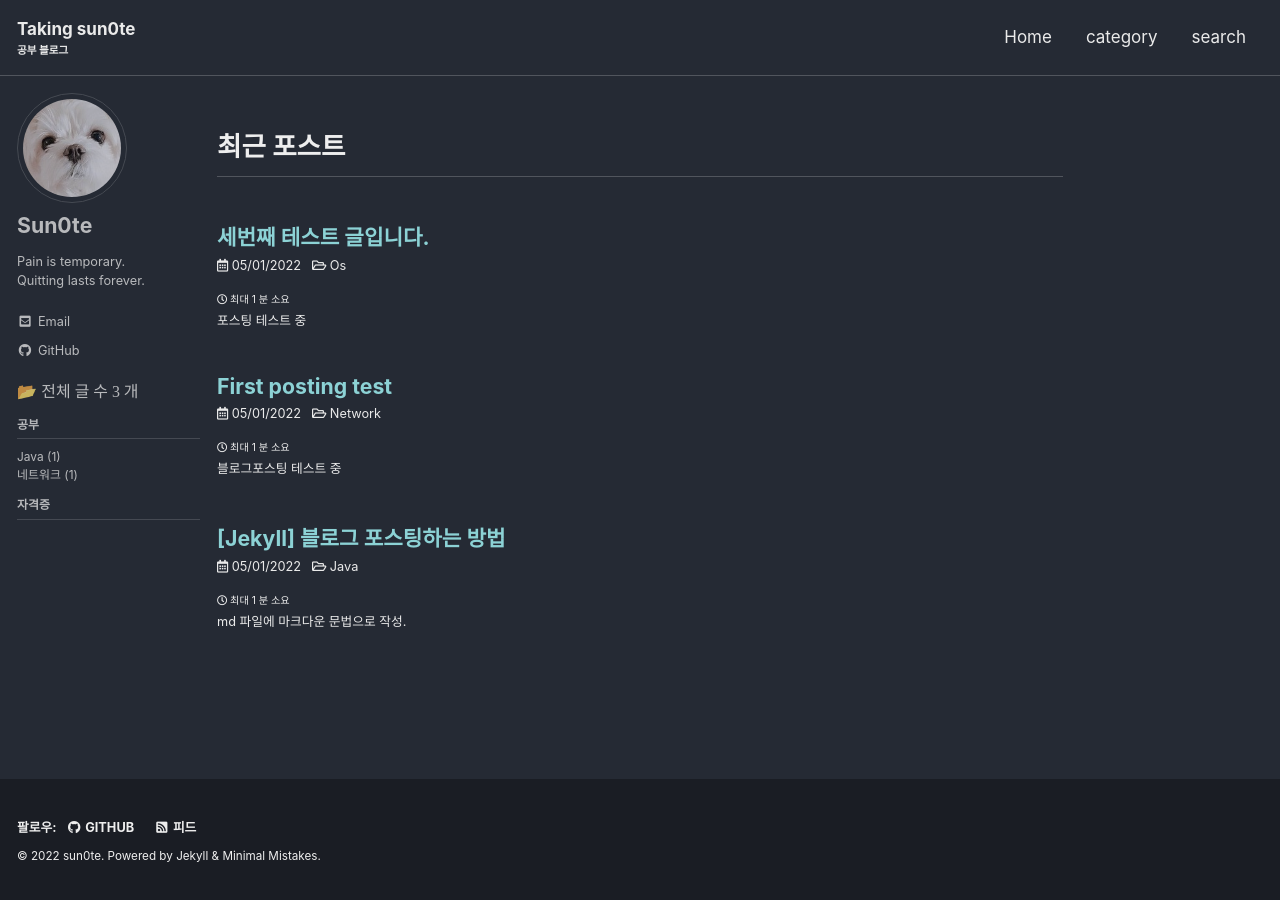
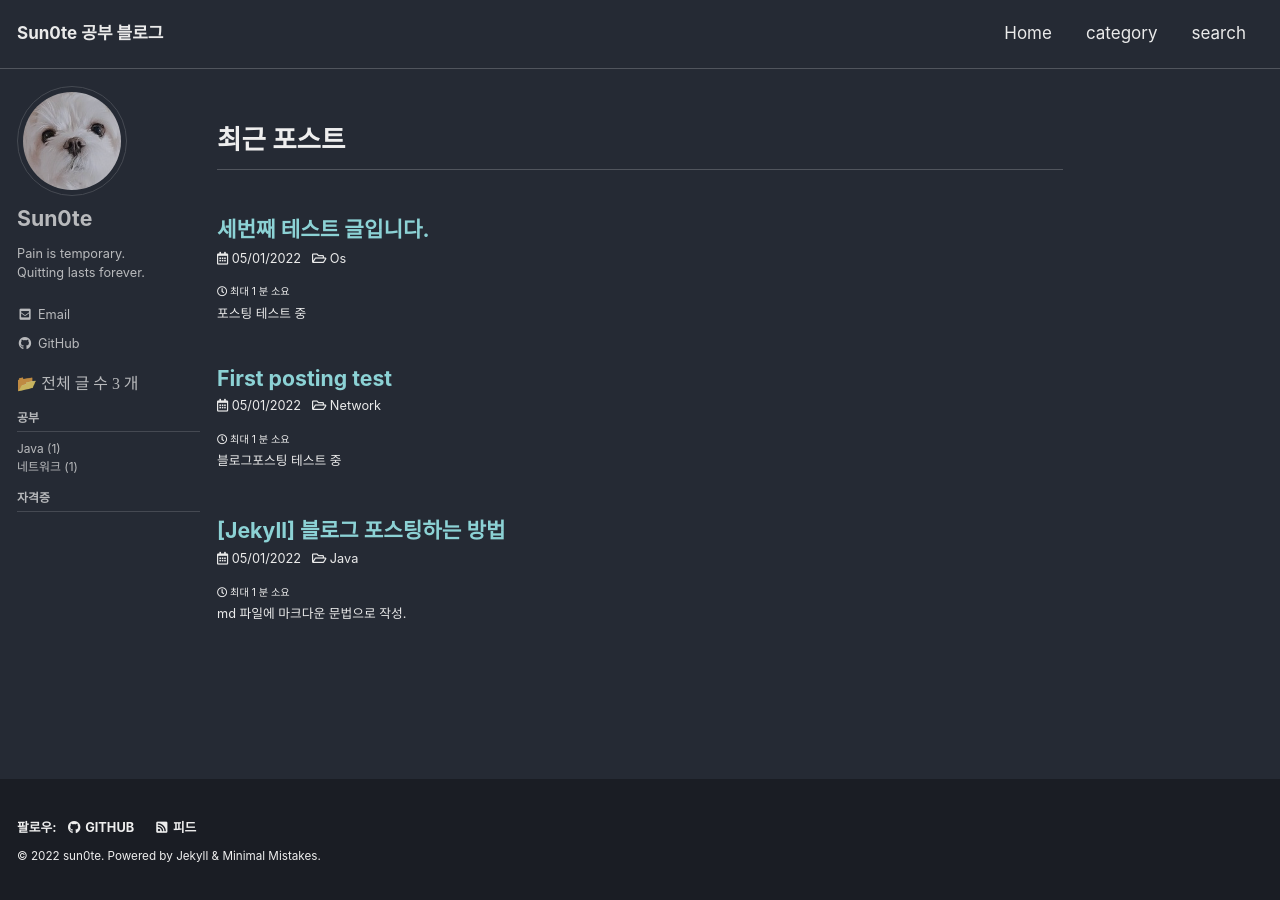
Before and after one commit to sun0te/sun0te.github.io, a Jekyll site: the page built from index.html, in a window 1280 px wide. Built offline with Jekyll 4.4.1, drawn with Linux system fonts in a browser that asks for light colours; cached includes are drawn as plain includes; some web fonts are replaced; the list of posts is cut into pages by our own code.

Commit message:
Update _config.yml

```diff
--- a/_config.yml
+++ b/_config.yml
@@ -16,9 +16,9 @@ minimal_mistakes_skin    : "dark" # "air", "aqua", "contrast", "dark", "dirt", "
 
 # Site Settings
 locale                   : "ko-KR"
-title                    : "Taking sun0te"
+title                    : "Sun0te 공부 블로그"
 title_separator          : "|"
-subtitle                 : "공부 블로그" # site tagline that appears below site title in masthead
+subtitle                 : # site tagline that appears below site title in masthead
 name                     : "sun0te"
 description              : "sun0te Blog"
 url                      : "https://sun0te.github.io/" # the base hostname & protocol for your site e.g. "https://mmistakes.github.io"
```
